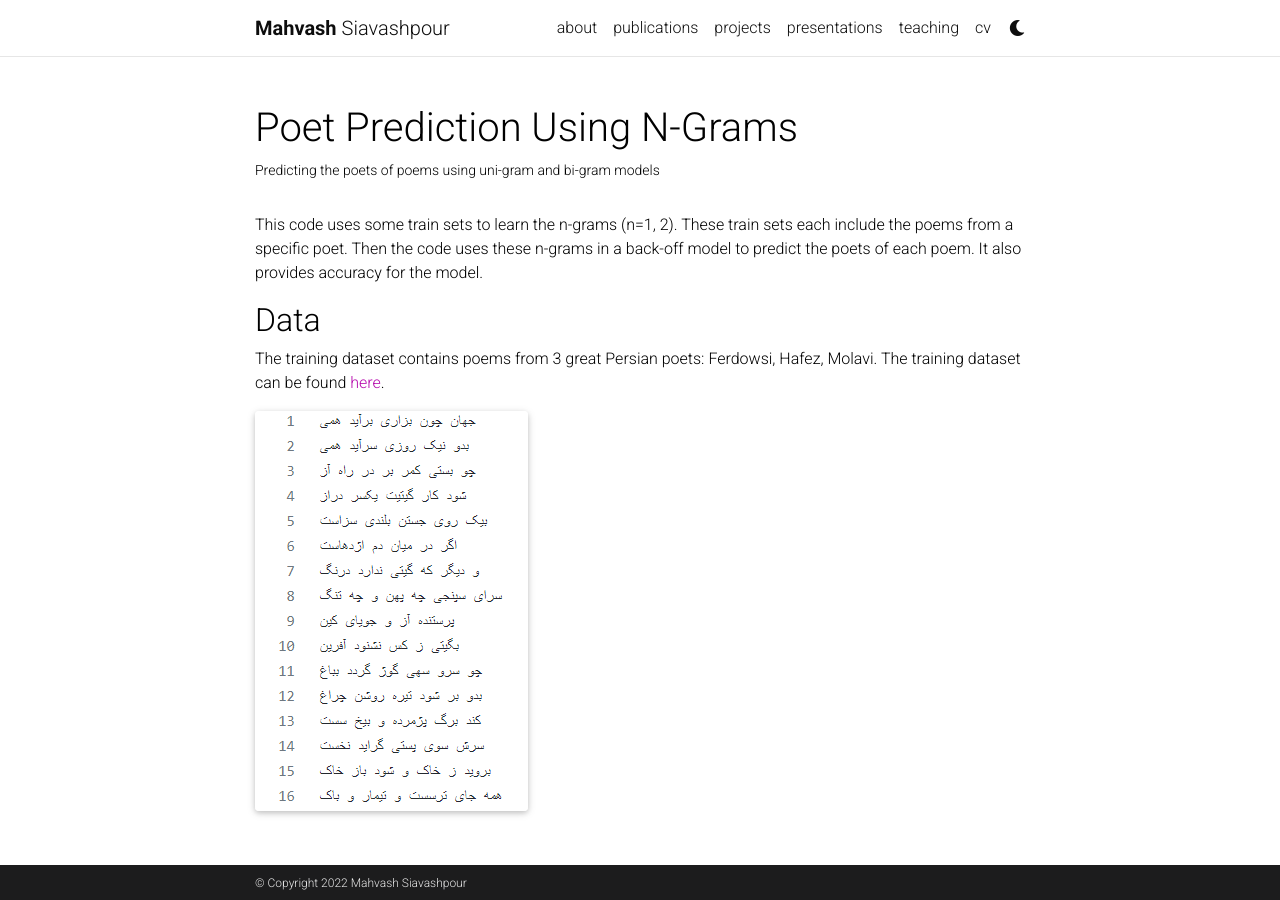
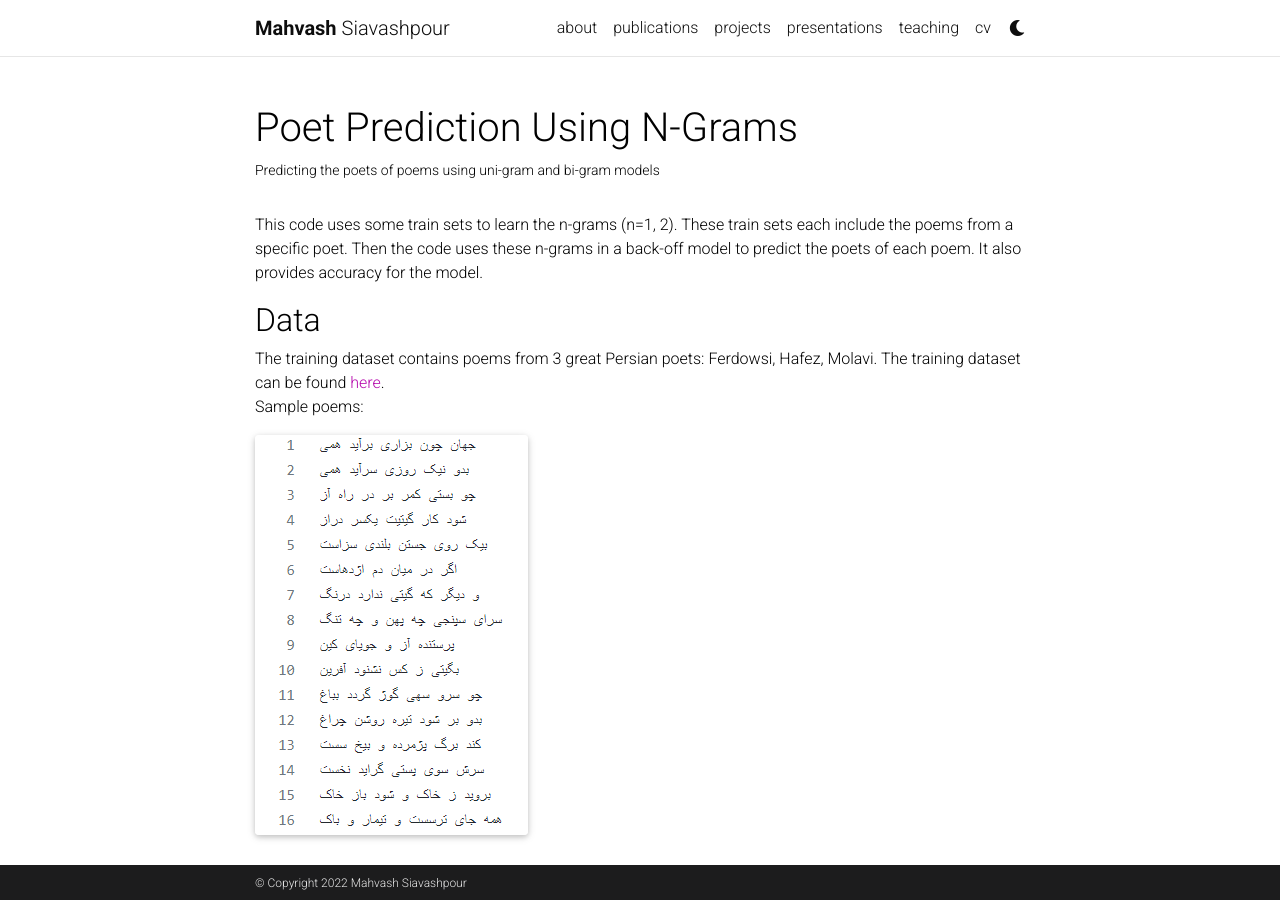
Before and after one commit to mahvash-siavashpour/mahvash-siavashpour.github.io, a Jekyll site: the page built from _projects/Poet Prediction.md, in a window 1280 px wide and 900 px high. Built offline with Jekyll 4.4.1, drawn with Linux system fonts in a browser that asks for light colours; full-size pictures stand in for the smaller copies a plugin makes; comment, search, counter and statistics services are not loaded; a style sheet for code colours, icons or effects is not loaded.

Commit message:
minor changes

```diff
--- a/_projects/Poet Prediction.md
+++ b/_projects/Poet Prediction.md
@@ -2,14 +2,15 @@
 layout: page
 title: Poet Prediction Using N-Grams
 description: Predicting the poets of poems using uni-gram and bi-gram models
-img:
+img: assets/img/poems.png
 importance: 7
 category: AI
 ---
 This code uses some train sets to learn the n-grams (n=1, 2). These train sets each include the poems from a specific poet. Then the code uses these n-grams in a back-off model to predict the poets of each poem. It also provides accuracy for the model.
 
 ## Data
-The training dataset contains poems from 3 great Persian poets: Ferdowsi, Hafez, Molavi. The training dataset can be found [here](https://github.com/mahvash-siavashpour/ngram-persian-poem-classification/tree/master/train_set).
+The training dataset contains poems from 3 great Persian poets: Ferdowsi, Hafez, Molavi. The training dataset can be found [here](https://github.com/mahvash-siavashpour/ngram-persian-poem-classification/tree/master/train_set).<br>
+Sample poems:
 <br>
 {% include figure.html path="assets/img/poems.png" title="table" class="img-fluid rounded z-depth-1" %}
 <br>
```
